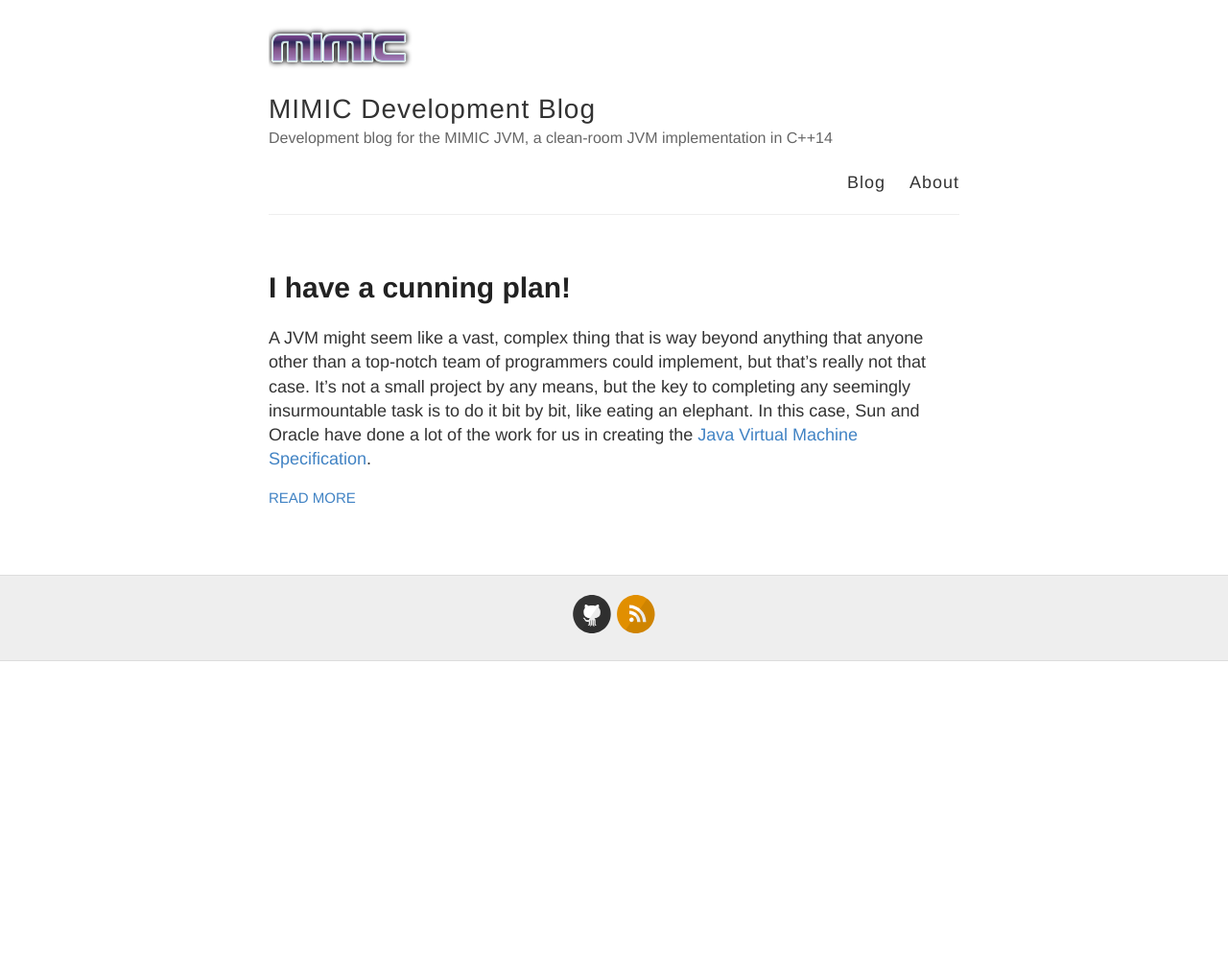
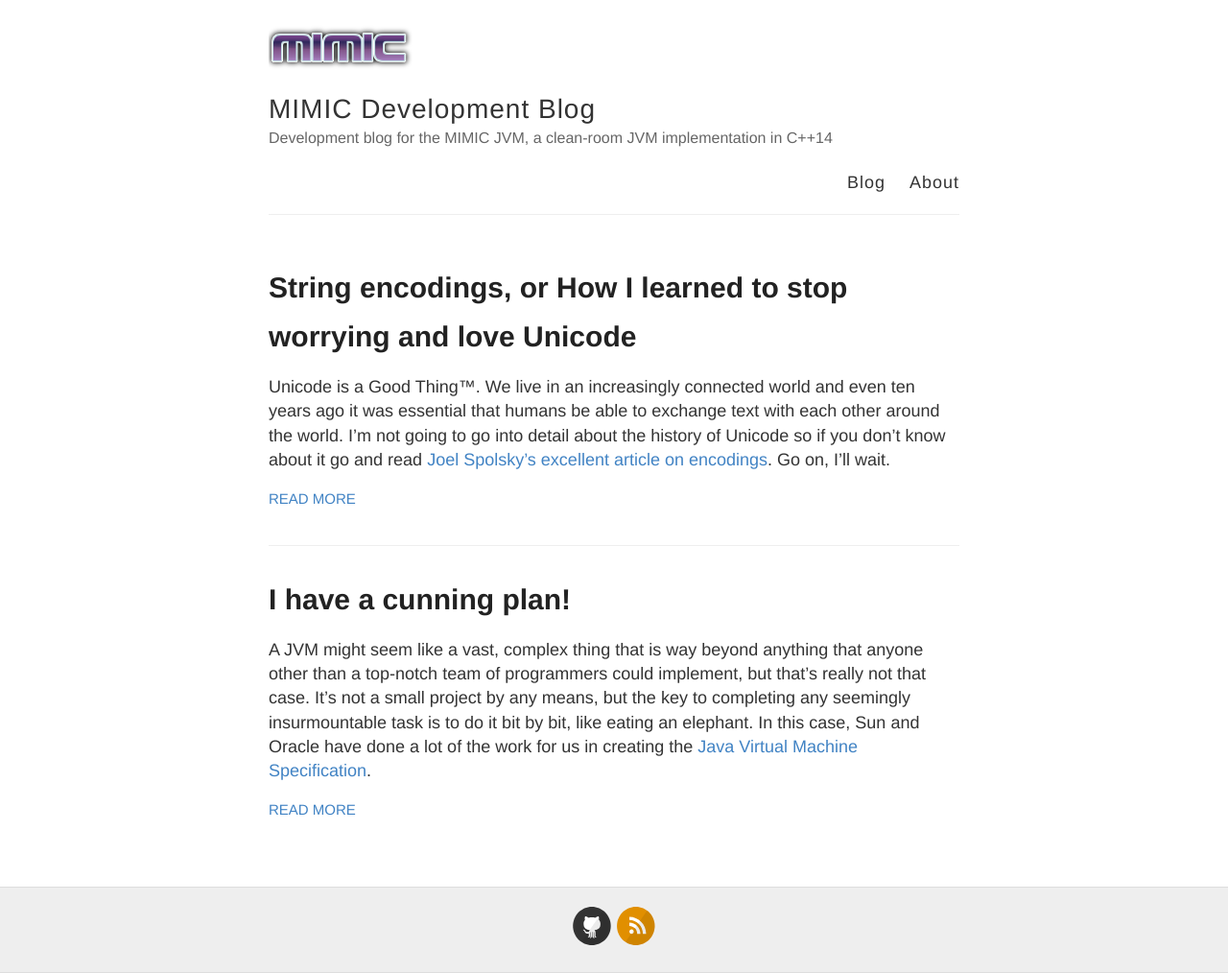
Before and after one commit to Jooles/mimic, a Jekyll site: the page built from index.html, in a window 1280 px wide. Shown: the whole page at 96% size. Built offline with Jekyll 4.4.1, drawn with Linux system fonts in a browser that asks for light colours; before the commit the page ends 900 px from its top, so only the background shows below that; some of the changed lines change nothing that is shown.

Commit message:
Add String encodings blog post

```diff
--- a/_config.yml
+++ b/_config.yml
@@ -76,6 +76,7 @@ sass:
 gems:
   - jekyll-sitemap # Create a sitemap using the official Jekyll sitemap gem
   - jekyll-feed # Create an Atom feed using the official Jekyll feed gem
+  - jemoji
 
 # Exclude these files from your production _site
 exclude:
--- /dev/null
+++ b/_posts/2017-04-06-string-encodings.markdown
@@ -0,0 +1,21 @@
+---
+layout: post
+title:  "String encodings, or How I learned to stop worrying and love Unicode"
+date:   2017-04-06 23:21:00 +0100
+categories:
+---
+Unicode is a Good Thing™. We live in an increasingly connected world and even ten years ago it was essential that humans be able to exchange text with each other around the world. I'm not going to go into detail about the history of Unicode so if you don't know about it go and read [Joel Spolsky's excellent article on encodings](https://www.joelonsoftware.com/2003/10/08/the-absolute-minimum-every-software-developer-absolutely-positively-must-know-about-unicode-and-character-sets-no-excuses/). Go on, I'll wait.
+
+Ok, so even _15 years ago_ when that was written it was important to write software with decent Unicode support in order to avoid easily preventable encoding problems. This problem is only getting worse as more characters are added to Unicode all the time, including the regular spate of new emoji, each of which has to have an encoding. I don't know about you, but I'd be pretty pissed if I wanted to tell someone how :hankey: they/their pets/their code/etc are and have a program tell them in no uncertain terms that they're ð��© instead, which is the [mojibake](https://en.wikipedia.org/wiki/Mojibake) you get when decoding that emoji in ISO-8859-1 (a common fixed-length, one-byte encoding for Western languages).
+
+So what does this have to do with a JVM? Well, for some reason Sun decided that they would store strings in memory and on disk in what they call a [modified UTF-8 format](https://docs.oracle.com/javase/specs/jvms/se8/html/jvms-4.html#jvms-4.4.7). This is a Unicode format that can encode any character that's in the Unicode standard, but unlike the standard UTF-8 format that most things can now handle correctly, Sun's format uses a 6 byte encoding where UTF-8 would use 4 bytes.
+
+"But Jooles!" I hear you cry, "Those 4 byte encodings in UTF-8 are only used for obscure characters in things like Japanese aren't they?". And 20 years ago you might have been right. That's not the point. Your code should be able to handle all characters. Not to mention  the fact that every new emoji added to Unicode is well above the U+0000 - U+FFFF range that fits into 3 bytes. So if you want that poop to display properly, you have to deal with encodings correctly.
+
+Now C++ has a long and sordid history with strings. It's gotten a lot better since C++11 came out, bringing with it classes like std::u16string and std::u32string as well as some nice tools for converting between all the standard Unicode formats. Unfortunately, we can't use any of those because the modified UTF-8 used by the JVM is not standard.
+
+As a result, I have written a class for parsing and performing string operations on modified UTF-8 strings: [JUtf8String](https://github.com/Jooles/mimic/blob/master/src/JUtf8String.h). It's far from finished, but you can see the basics. It can be created from a vector of modified UTF-8 bytes and it can convert a std::string into modified UTF-8, as well as convert modified UTF-8 back into standard UTF-8 for display.
+
+Once I've added more functionality, like the various string operations (substring, find, etc) and some iterators I may even spin this class out into a separate library. In doing research to write it, I saw more than a few Stack Overflow posts where people have given up on using strings provided by the JNI rather than have to deal with modified UTF-8.
+
+For now, I'm just using this class internally as I build up the constant pool, but string encodings are an interesting topic and are all too easily screwed up.
```
